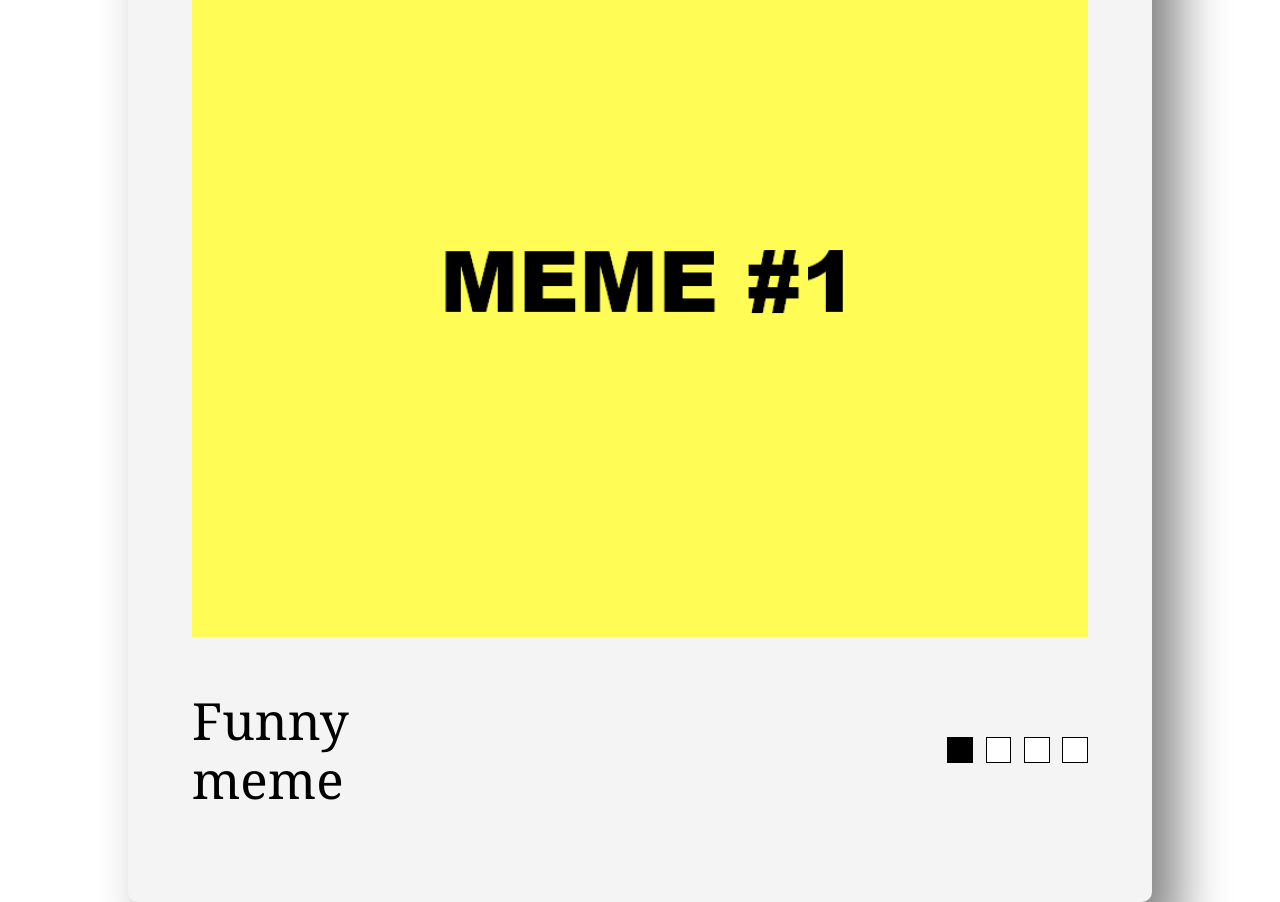
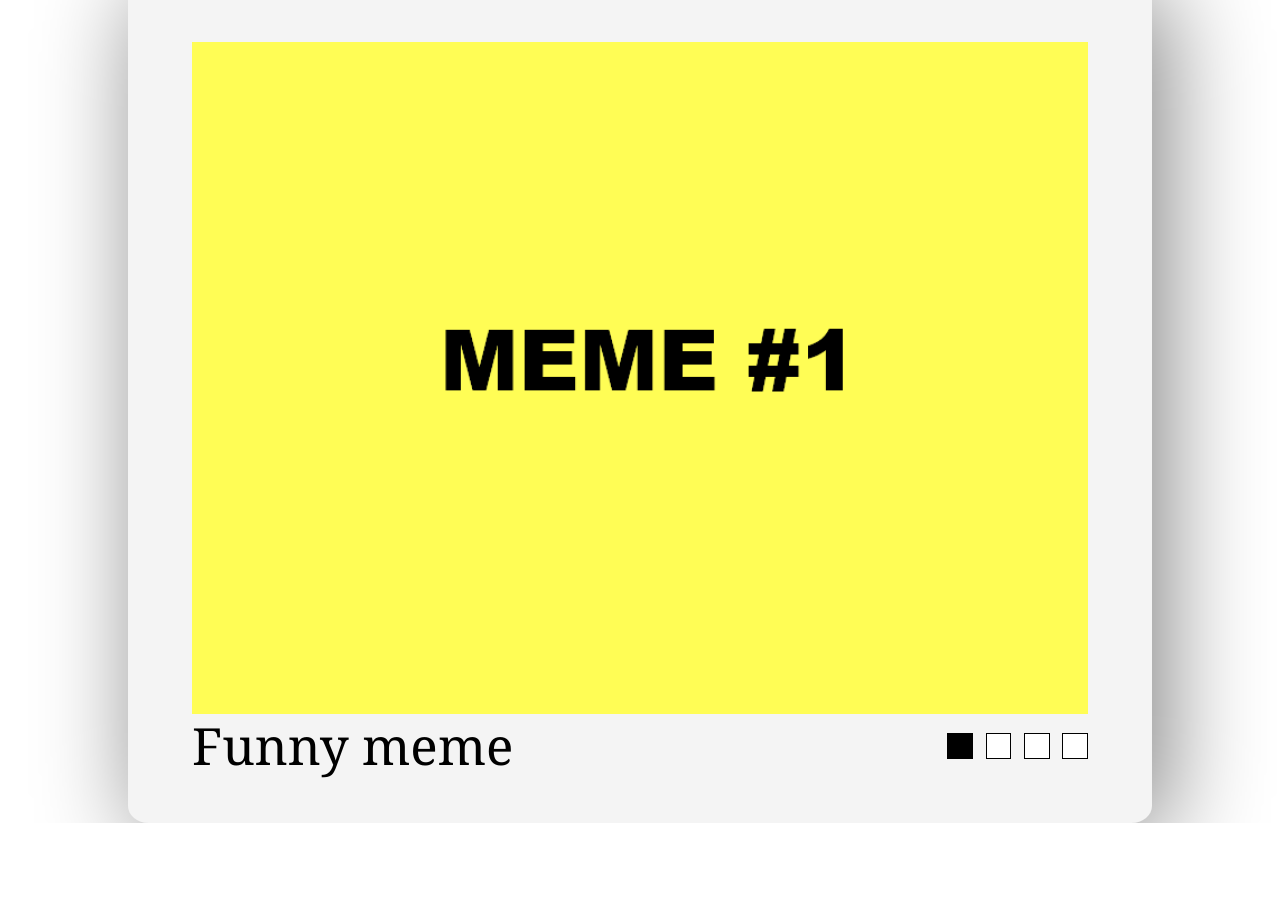
Before and after one commit to m0r741n/cssMemeSlider, a plain HTML site: page index.html in a window 1280 px wide. After the commit the page ends 823 px from the top, so only its background shows below. Drawn offline with Linux system fonts and the light colour scheme.

Commit message:
fix: few small fixes (Mon, Sep 16, 2024 02:13:57 AM)

```diff
--- a/index.html
+++ b/index.html
@@ -27,6 +27,7 @@
                 </div>
             </div>
             <div class="stuff">
+                <div class="text">
                     <div class="memetext">
                         <span class="memetext1">Funny meme</span>
                     </div>
@@ -39,6 +40,7 @@
                     <div class="memetext">
                         <span class="memetext4">The funniest one</span>
                     </div>
+                </div>
                 <div class="controls">
                     <label for="btn1"></label>
                     <label for="btn2"></label>
--- a/style.css
+++ b/style.css
@@ -9,11 +9,12 @@ body {
 
 .slider {
     padding: 5%;
-    width: 80vw;
+    width: 80%;
+    height: fit-content;
     display: flex;
     flex-direction: column;
-    border-radius: 10px;
-    box-shadow: 2vw 3vw 4vw gray;
+    border-radius: 2%;
+    box-shadow: 1vw 1vw 8vw gray;
     background-color: rgb(244, 244, 244);
 }
 
@@ -32,7 +33,7 @@ body {
 .meme .meme3,
 .meme .meme4 {
     width: 70vw;
-    height: 100%;
+    height: fit-content;
     scale: 1;
 }
 
@@ -45,18 +46,24 @@ body {
 }
 
 .stuff {
-    margin-top: 3vh;
+    margin-top: 2vh;
     display: flex;
     justify-content: space-between;
     align-items: center;
     width: 100%;
 }
 
+.text {
+    display: flex;
+    align-items: center;
+    height: 0;
+}
 
 .memetext1,
 .memetext2,
 .memetext3,
 .memetext4 {
+    display: none;
     opacity: 0;
     transition: opacity 0.3s;
 }
@@ -106,6 +113,7 @@ label:hover {
 #btn2:checked ~ .slider .memetext2,
 #btn3:checked ~ .slider .memetext3,
 #btn4:checked ~ .slider .memetext4 {
+    display: inline;
     opacity: 1;
 }
 
@@ -127,7 +135,8 @@ label:hover {
         flex-direction: column;
     }
 
-    .memetext {
+    .text {
+        margin-top: 2vh;
         order: 2;
     }
 
```
Lines whose indentation alone changed are shown as unchanged.
